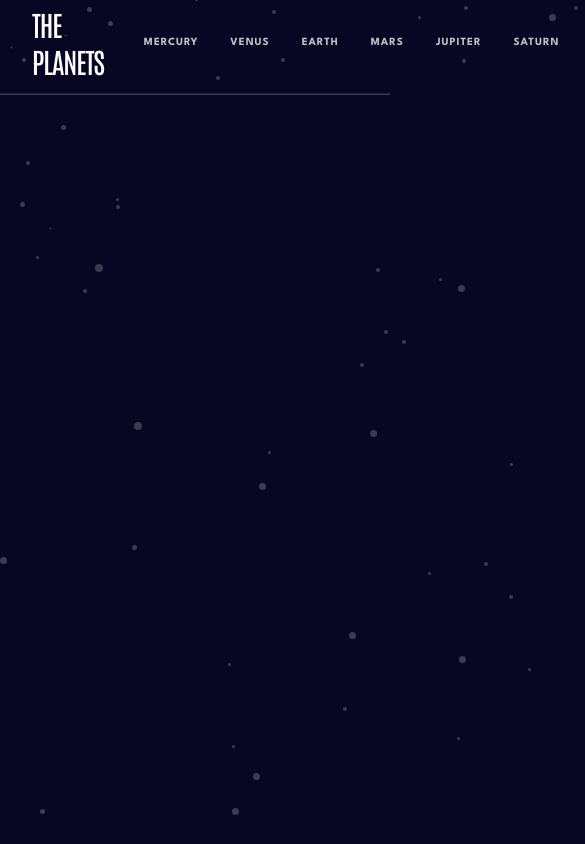
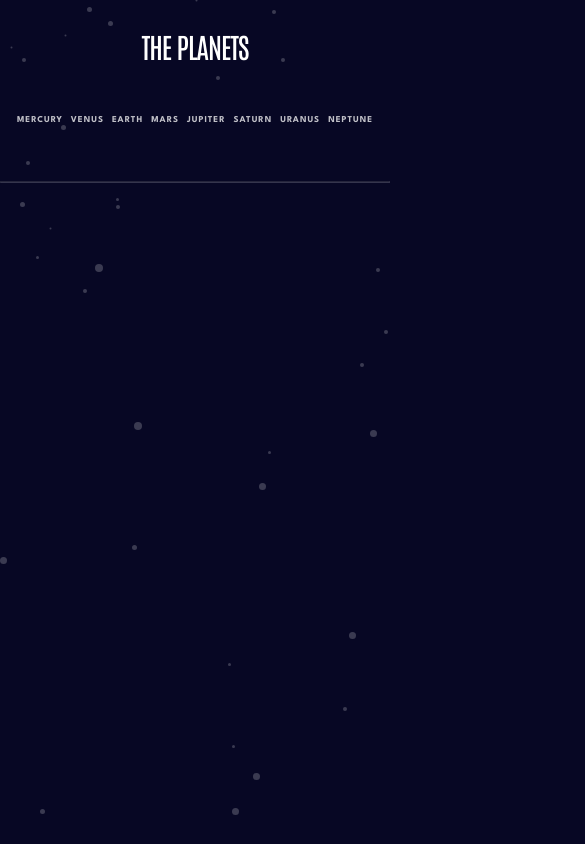
Before and after one commit to Davitpurceladze/Planets-Facts-React, a React (Vite) app: page / in a window 390 px wide. Shown: the top 844 px of the page, 585 px wide, since content can reach past the window. Built offline with nearby package versions, Linux system fonts and the light colour scheme.

Commit message:
add tablet style of header

```diff
--- a/src/layout/Header/Header.tsx
+++ b/src/layout/Header/Header.tsx
@@ -14,11 +14,16 @@ export default Header;
 
 const DivStyled = styled.div`
   display: flex;
+  flex-direction: row;
   justify-content: space-between;
   align-items: center;
   height: 85px;
-  padding-left: 32px;
+  padding-left: 35px;
   padding-right: 35px;
+
+  @media (max-width: 768px) {
+    flex-direction: column;
+  }
 `;
 
 const ParagraphStyled = styled.p`
--- a/src/layout/Navbar/Navbar.tsx
+++ b/src/layout/Navbar/Navbar.tsx
@@ -2,7 +2,6 @@ import styled from "styled-components";
 function Navbar() {
   return (
     <div>
-      <nav>
       <UlStyled>
         <DivStyled>MERCURY</DivStyled>
         <DivStyled>VENUS</DivStyled>
@@ -13,7 +12,6 @@ function Navbar() {
         <DivStyled>URANUS</DivStyled>
         <DivStyled>NEPTUNE</DivStyled>
       </UlStyled>
-      </nav>
     </div>
   );
 }
@@ -22,7 +20,14 @@ export default Navbar;
 
 const UlStyled = styled.ul`
   display: flex;
+  justify-content: center;
+  align-items: center;
+  padding: 0px;
   gap: 2rem;
+
+  @media (max-width: 600px) {
+    gap: 0.5rem;
+  }
 `;
 
 const DivStyled = styled.div`
@@ -59,4 +64,14 @@ const DivStyled = styled.div`
     transition: opacity 0.3s;
     cursor: pointer;
   }
+
+  @media (max-width: 768px) {
+    &::before {
+      top: -5px;
+    }
+  }
+
+  @media (max-width: 600px) {
+    font-size: 9px;
+  }
 `;
--- a/src/pages/Root.tsx
+++ b/src/pages/Root.tsx
@@ -26,4 +26,8 @@ const GlobalStyle = createGlobalStyle`
 const HrStyled = styled.hr`
   color: #ffffff;
   opacity: 20%;
+
+  @media (max-width: 768px) {
+    margin-top: 6rem;
+  }
 `;
```
Lines whose indentation alone changed are shown as unchanged.
